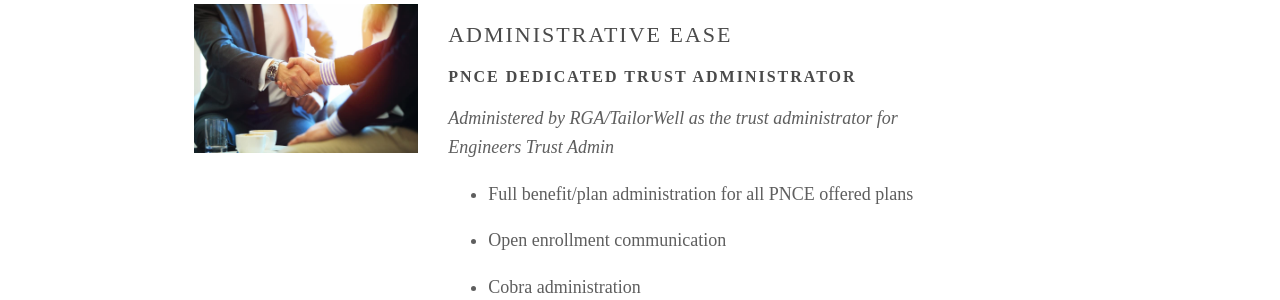
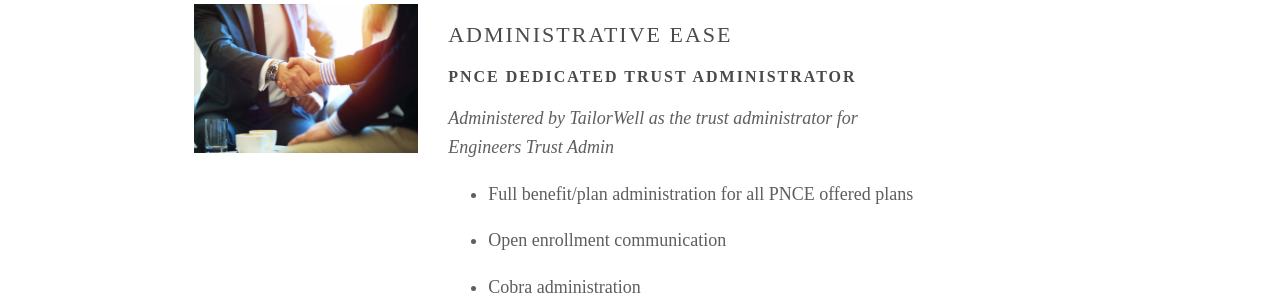
Before and after one commit to pncehwt/pncehwt.github.io, a Jekyll site: the page built from benefits/at-a-glance.md, in a window 1280 px wide and 900 px high, scrolled down 1231 px. Shown: the part 152-452 px from the top of the window. Built offline with Jekyll 4.4.1, drawn with Linux system fonts in a browser that asks for light colours; some web fonts are replaced.

Commit message:
Update at-a-glance.md
Removed the RGA label from the trust admin per email instructions from Kevin C

```diff
--- a/benefits/at-a-glance.md
+++ b/benefits/at-a-glance.md
@@ -51,7 +51,7 @@ layout: default
             <div class="col-8">
               <h2>Administrative Ease</h2>
               <h3>PNCE DEDICATED TRUST ADMINISTRATOR</h3>
-              <p><em>Administered by RGA/TailorWell as the trust administrator for
+              <p><em>Administered by TailorWell as the trust administrator for
                   Engineers Trust Admin</em></p>
               <ul data-rte-list="default">
                 <li>
```
